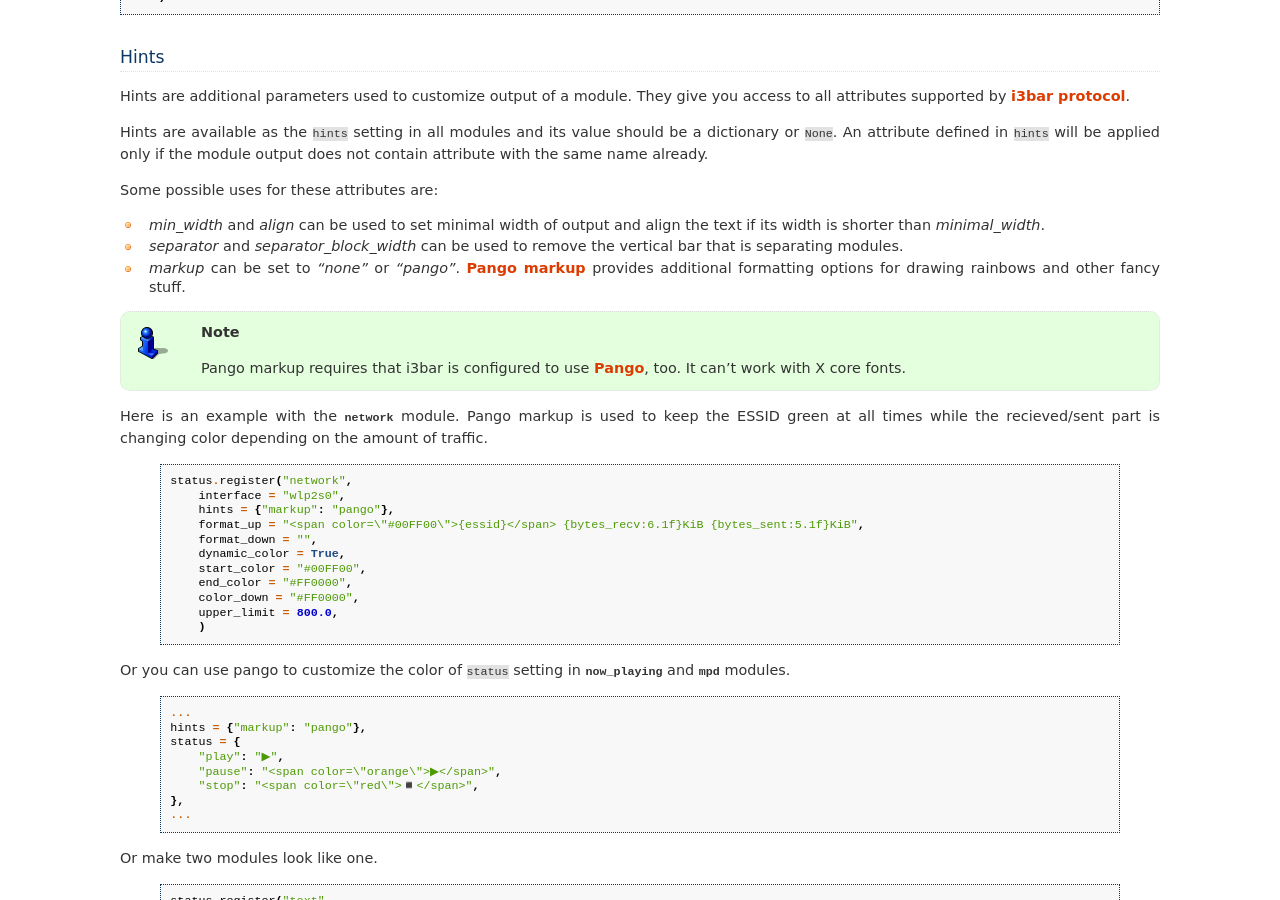
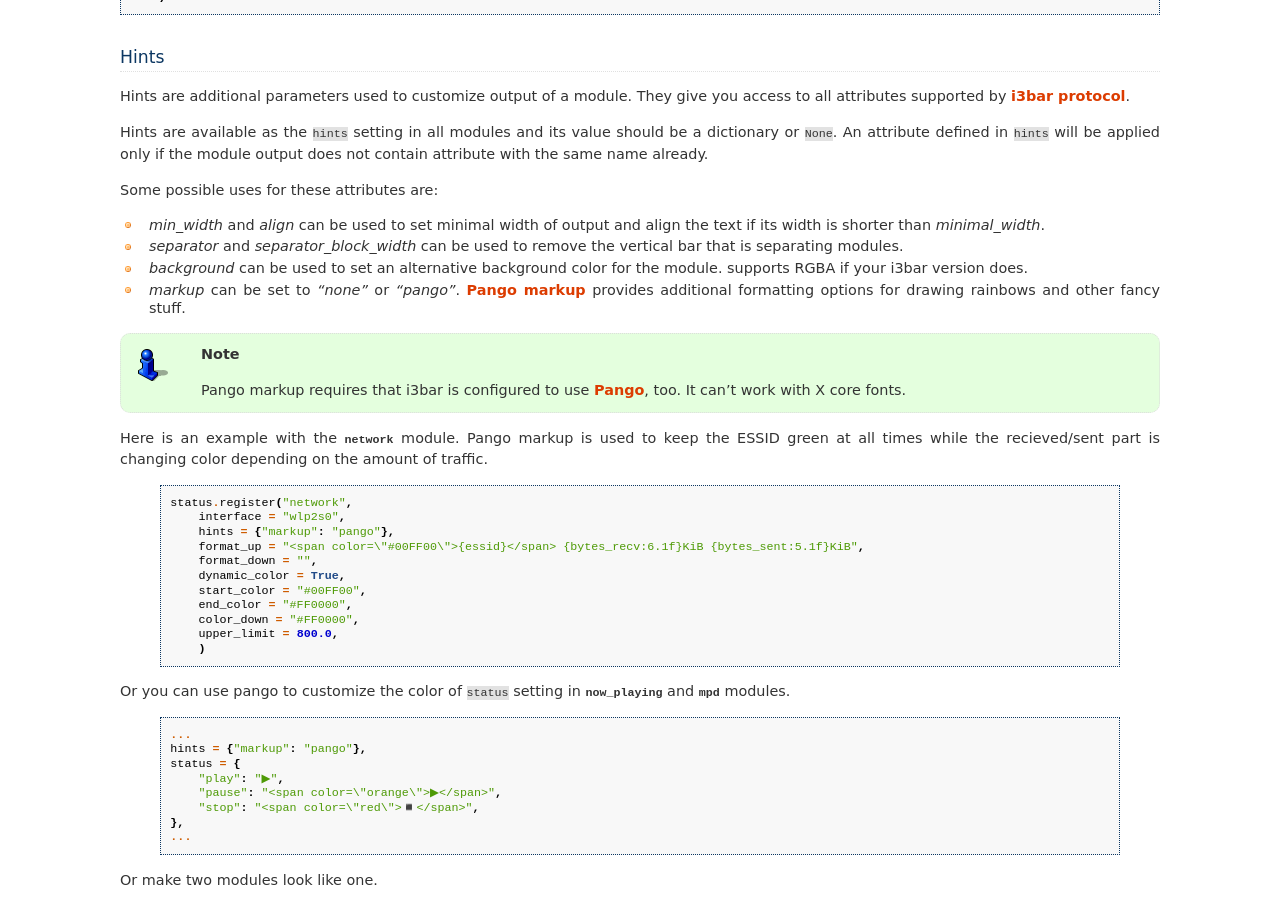
Before and after one commit to enkore/i3pystatus, a Sphinx documentation site: the page built from docs/configuration.rst, in a window 1280 px wide and 900 px high, scrolled down 5708 px. Built offline with Sphinx 7.4.7, drawn with Linux system fonts in a browser that asks for light colours.

Commit message:
add background to hints section in docs

```diff
--- a/docs/configuration.rst
+++ b/docs/configuration.rst
@@ -426,6 +426,8 @@ Some possible uses for these attributes are:
     align the text if its width is shorter than `minimal_width`.
 *   `separator` and `separator_block_width` can be used to remove the
     vertical bar that is separating modules.
+*   `background` can be used to set an alternative background color for the
+    module. supports RGBA if your i3bar version does.
 *   `markup` can be set to `"none"` or `"pango"`.
     `Pango markup
     <https://developer.gnome.org/pango/stable/PangoMarkupFormat.html>`_
```
